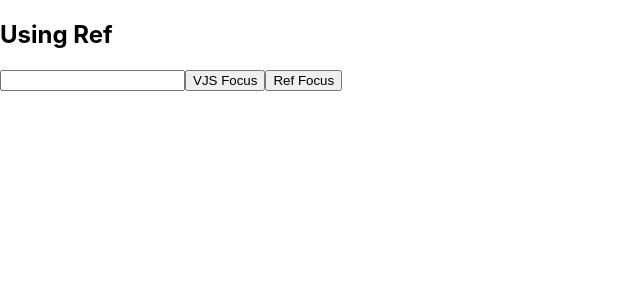
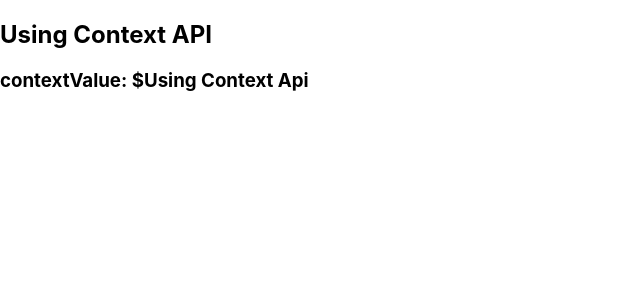
Before and after one commit to narae90/react-practice, a React (Create React App) app in the folder cra/: page / in a window 1280 px wide. Shown: the top 300 px of the page, without its empty margins (0-640 px from the left). Built offline with nearby package versions, Linux system fonts and the light colour scheme.

Commit message:
Context API

```diff
--- /dev/null
+++ b/cra/src/App.context.jsx
@@ -0,0 +1,13 @@
+import ContextApi from './components/ContextApi';
+
+function App() {
+    return(
+        <div>
+            <h2>Using Context API</h2>
+            <ContextApi />
+        </div>
+    )
+}
+
+
+export default App;
--- /dev/null
+++ b/cra/src/components/ContextApi.jsx
@@ -0,0 +1,21 @@
+import React from "react";
+import Children from './ContextChildren';
+
+// Provider, Consumer 생성
+const { Provider, Consumer } = React.createContext();
+export { Consumer } // 다른 컴포넌트에서 접근할 수 있게  export
+
+
+class ContextApi extends React.Component{
+    // Context API 데이터 전송 예제
+    render(){
+        return(
+            <Provider value="Using Context Api">
+                {/* Provider로 둘러 싼다 */}
+                <Children />
+            </Provider>
+        )
+    }
+}
+
+export default ContextApi;
--- /dev/null
+++ b/cra/src/components/ContextChildren.jsx
@@ -0,0 +1,12 @@
+import React from "react";
+import Children2 from './ContextChildren2';
+
+class ContextChildren extends React.Component{
+    render(){
+        return(
+            <Children2 />
+        )
+    }
+}
+
+export default ContextChildren;
--- /dev/null
+++ b/cra/src/components/ContextChildren2.jsx
@@ -0,0 +1,18 @@
+import React from "react";
+import { Consumer } from './ContextApi'; // 데이터 소비자 임포트
+
+class ContextChildren2 extends React.Component{
+    // 컨텍스트 이용하기 예제
+    render(){
+        return(
+            <Consumer>
+                { contextValue =>
+                <h3>contextValue: ${contextValue}</h3>}
+            </Consumer>
+
+        )
+    }
+}
+
+
+export default ContextChildren2;
--- a/cra/src/index.js
+++ b/cra/src/index.js
@@ -5,7 +5,8 @@
 // import App from './App.props'; //  Props 테스트
 // import App from './App.state';    //  State 테스트
 // import App from './App.function';   //  함수형 컴포넌트 테스트
-import App from './App.ref';  //  Ref Test
+// import App from './App.ref';  //  Ref Test
+import App from './App.context';
 import reportWebVitals from './reportWebVitals';
 
 ReactDOM.render(
```
